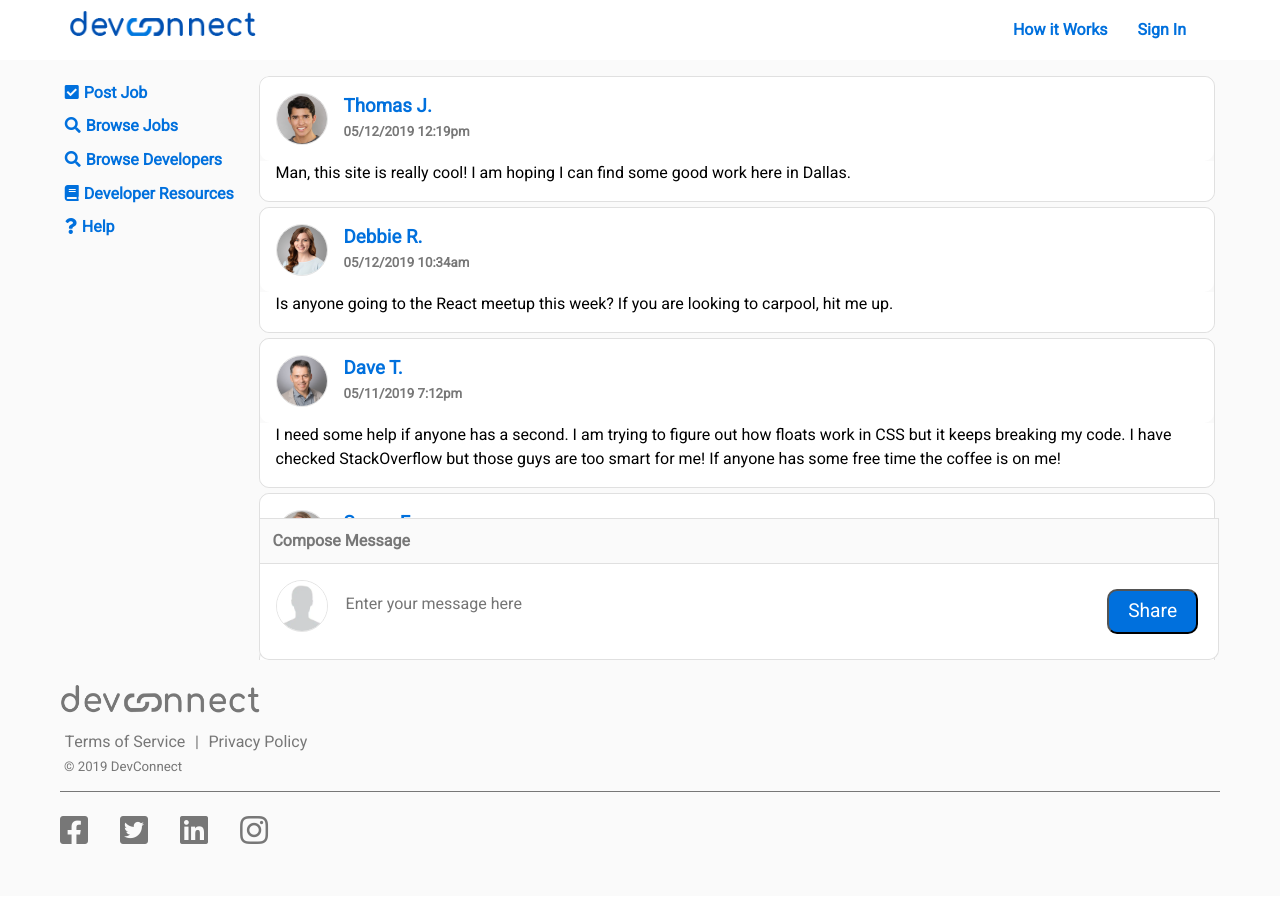
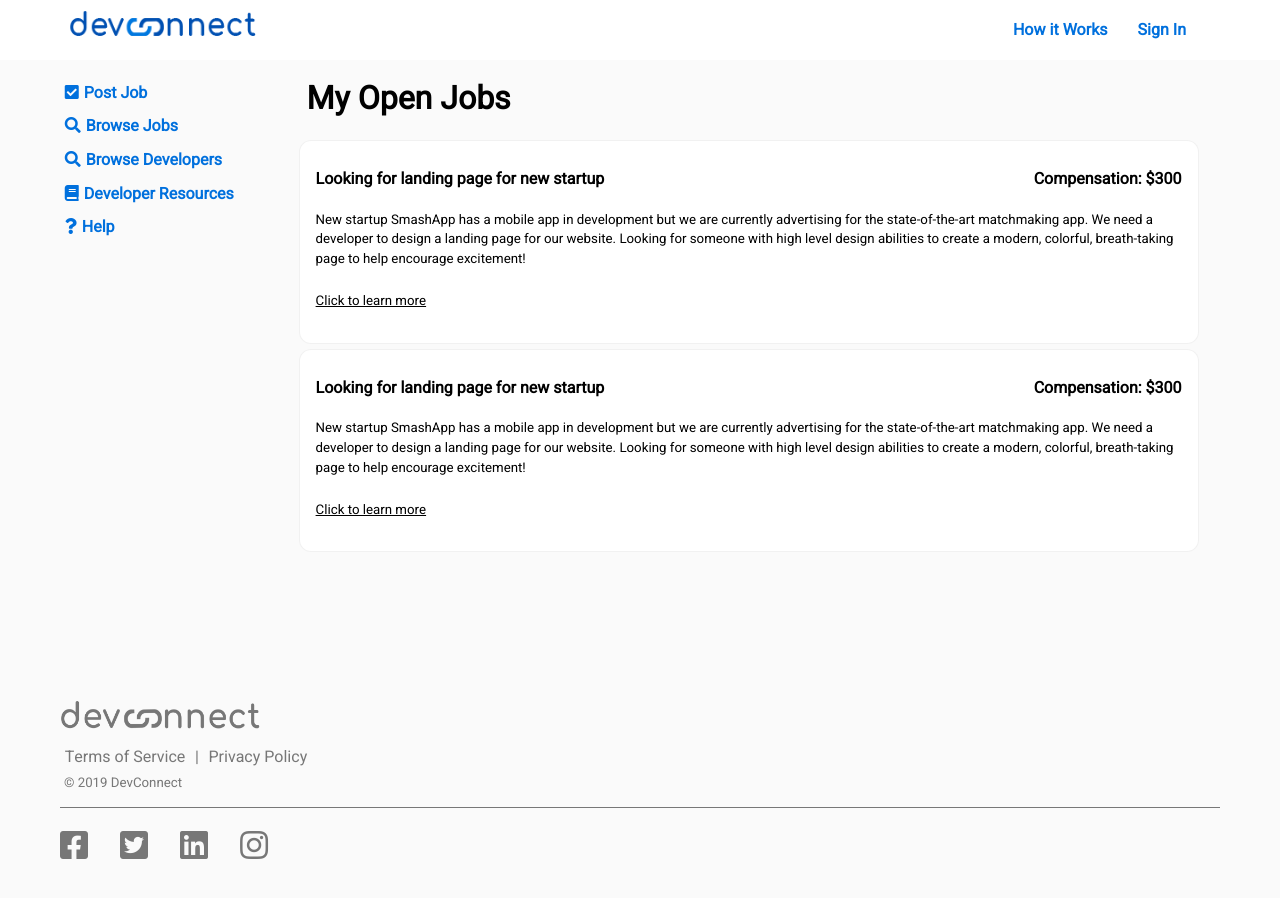
Before and after one commit to shawnholcomb/cowork, a React (Create React App) app: page /profile in a window 1280 px wide. Shown: the top 898 px of the page. Built offline with nearby package versions, Linux system fonts and the light colour scheme.

Commit message:
update style

```diff
--- a/src/components/Modal.js
+++ b/src/components/Modal.js
@@ -1,29 +1,34 @@
 import React from "react";
 import { Link } from "react-router-dom";
 
-const wrapperStyle = {
-  backgroundColor: "white",
-  border: "2px blue solid",
-  width: "400px",
-  minHeight: "400px",
-  margin: "0 auto",
-  borderRadius: "10px",
-  position: "fixed",
-  top: "50%",
-  transform: "translateY(-50%) translateX(-50%)",
-  left: "50%"
-};
-
-const exitBtnStyle = {
-  color: "grey",
-  float: "right"
+const styles = {
+  wrapperStyle: {
+    backgroundColor: "#fff",
+    border: "1px solid rgba(0,0,0,0.25)",
+    boxShadow: '0 0 0 1000px rgba(0,0,0,0.66)',
+    width: 400,
+    minHeight: 400,
+    margin: "0 auto",
+    borderRadius: 8,
+    position: "fixed",
+    top: "50%",
+    transform: "translateY(-60%) translateX(-50%)",
+    left: "50%",
+    fontFamily: '"Heebo", sans-serif',
+  },
+  exitBtnStyle: {
+    color: "grey",
+    float: "right",
+    margin: 10,
+    fontSize: '1.3em'
+  }
 };
 
 class Modal extends React.Component {
   render() {
     return this.props.isopen ? (
-      <div className="Login" style={wrapperStyle}>
-        <Link to={{}} style={exitBtnStyle}>
+      <div className="Login" style={styles.wrapperStyle}>
+        <Link to={{}} style={styles.exitBtnStyle}>
           <i class="far fa-times-circle" />
         </Link>
         {this.props.children}
--- a/src/pages/ProfilePage.js
+++ b/src/pages/ProfilePage.js
@@ -32,7 +32,7 @@ const Profile = () => {
           {/* <DevMenu /> */}
           <BizMenu />
           <div>
-            <Wall />
+            <BizWall />
           </div>
         </div>
       </div>
```
Also changed, not shown: src/components/SignIn.js (+36 -35 lines).
